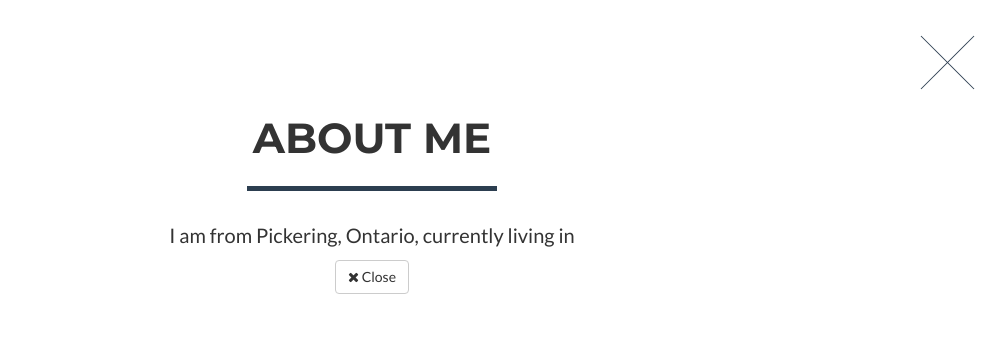
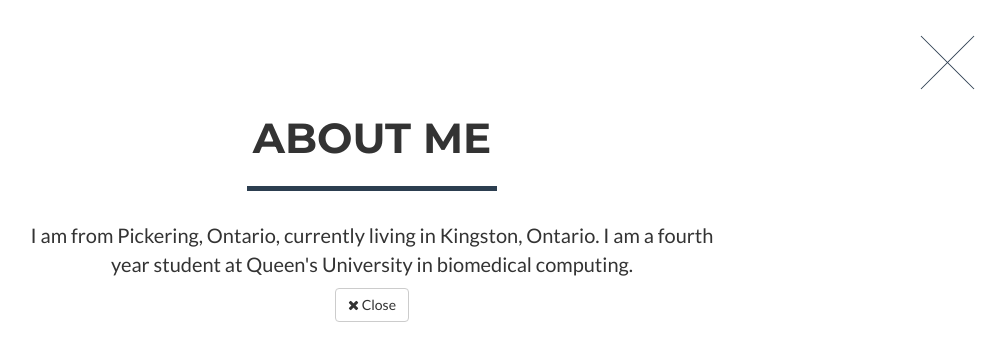
Before and after one commit to nuwanperera/nuwanperera.github.io, a website: page index.html in a window 1280 px wide. Both pictures are taken after a click on the link 250 px from the left and 1246 px from the top of the page. Shown: the part 846-1206 px from the top of the page, without its empty margins (268-1274 px from the left). Drawn offline with nearby package versions, Linux system fonts and the light colour scheme.

Commit message:
Added more to info

```diff
--- a/index.html
+++ b/index.html
@@ -297,7 +297,7 @@
                         <div class="modal-body">
                             <h2>About Me</h2>
                             <hr class="star-primary">
-                            <p>I am from Pickering, Ontario, currently living in </p>
+                            <p>I am from Pickering, Ontario, currently living in Kingston, Ontario. I am a fourth year student at Queen's University in biomedical computing.</p>
                             <button type="button" class="btn btn-default" data-dismiss="modal"><i class="fa fa-times"></i> Close</button>
                         </div>
                     </div>
```
